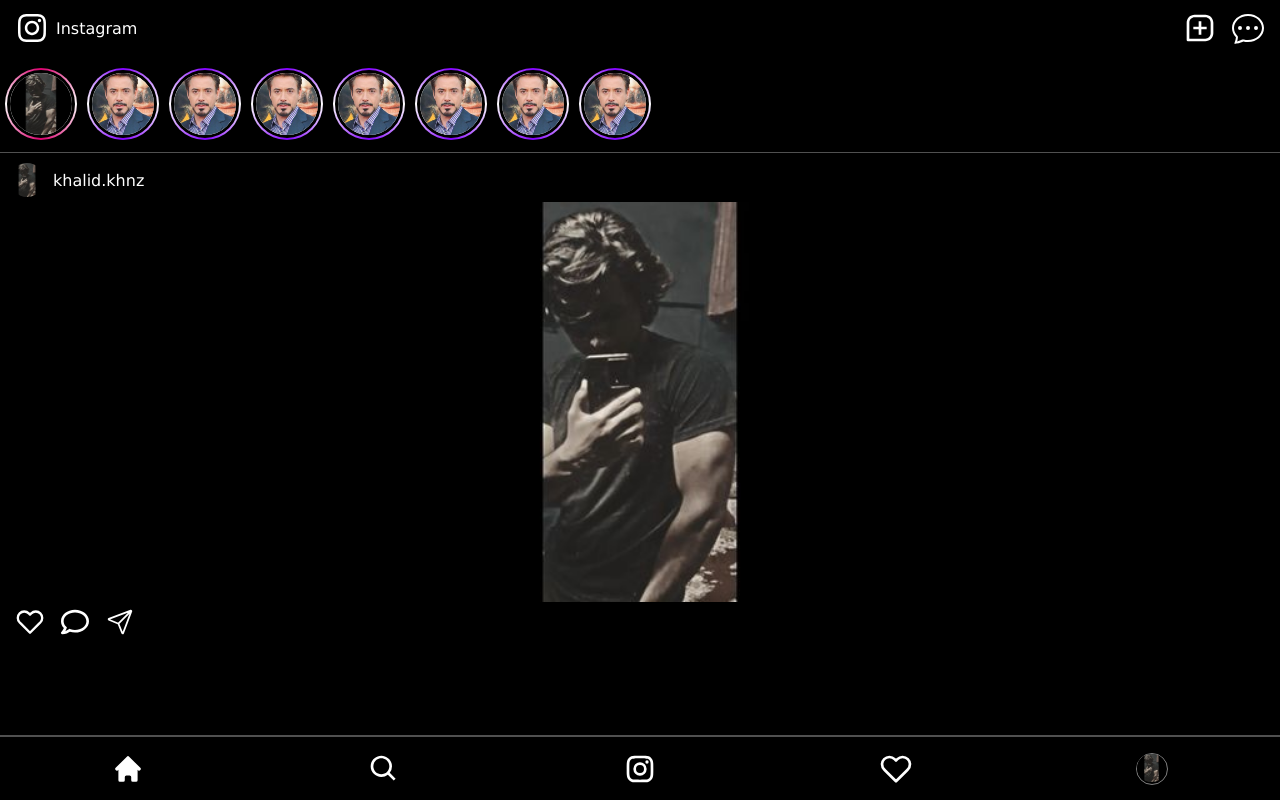
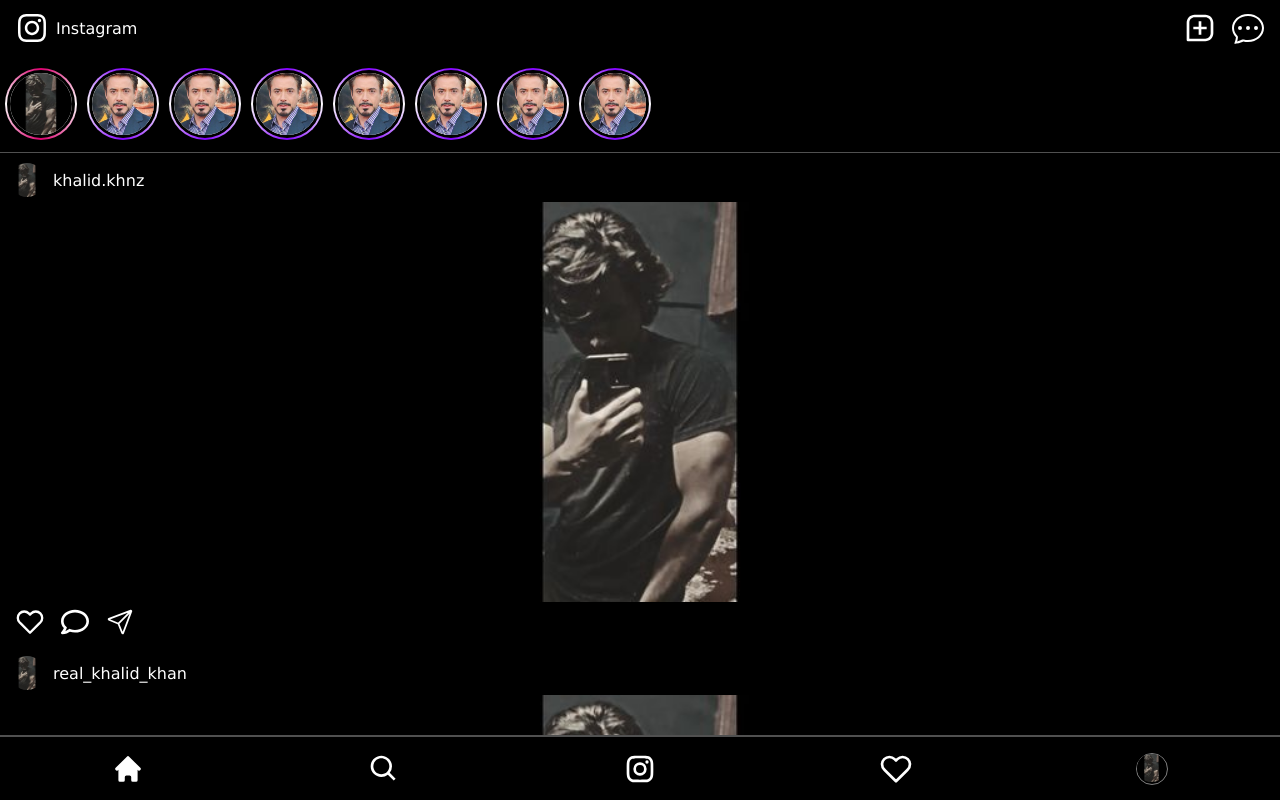
Before and after one commit to khalid9996/realinstagram, a React (Create React App) app: page / in a window 1280 px wide. Built offline with nearby package versions, Linux system fonts and the light colour scheme; no server answers.

Commit message:
Added Auth Context

```diff
--- a/src/App.jsx
+++ b/src/App.jsx
@@ -1,4 +1,5 @@
 import { BrowserRouter, Routes, Route, Navigate } from "react-router-dom";
+import Profile from "./pages/components/Profile";
 import Home from "./pages/Home";
 import Login from "./pages/Login";
 import Register from "./pages/Register";
@@ -28,6 +29,8 @@ function App() {
 
           <Route path="/login" element={<Login />} />
           <Route path="/register" element={<Register />} />
+          <Route path="/profile" element={<Profile />} />
+
         </Routes>
       </BrowserRouter>
     </>
--- a/src/firebase.js
+++ b/src/firebase.js
@@ -16,4 +16,4 @@ const firebaseConfig = {
 
 const app = initializeApp(firebaseConfig);
 const analytics = getAnalytics(app);
-export const auth = getAuth();
+export const auth = getAuth(app);
--- a/src/index.js
+++ b/src/index.js
@@ -2,6 +2,12 @@ import React from "react";
 import ReactDOM from "react-dom/client";
 import "./index.css";
 import App from "./App";
+import { AuthContextProvider } from './pages/components/context/AuthContext'
+
 
 const root = ReactDOM.createRoot(document.getElementById("root"));
-root.render(<App />);
+root.render(
+    <AuthContextProvider>
+        <App />
+    </AuthContextProvider>
+);
--- a/src/pages/Login.jsx
+++ b/src/pages/Login.jsx
@@ -2,16 +2,29 @@ import React from "react";
 import './login.css'
 import {GrInstagram} from "react-icons/gr"
 import { useState } from "react";
+import {auth} from "../firebase"
+import { signInWithEmailAndPassword } from "firebase/auth";
 
 
-const handleSubmit = async (event) => {
-  event.preventDefault()
-  console.log("Submit Clicked")
-}
 
 const Login = () => {
   const [email, setEmail] = useState('');
   const [password, setPassword] = useState('');
+  const handleSubmit = async (event) => {
+    event.preventDefault()
+    await signInWithEmailAndPassword(auth, email, password)
+    .then((userCredential) => {
+      // Signed in
+      const user = userCredential.user;
+      console.log(user)
+      // ...
+    })
+    .catch((error) => {
+      const errorCode = error.code;
+      const errorMessage = error.message;
+      console.log(`Error Code : ${errorCode} and Message : ${errorMessage}`)
+    });
+  }
 
 return <div className="login__page">
     <div className="login__window">
--- a/src/pages/Register.jsx
+++ b/src/pages/Register.jsx
@@ -18,12 +18,12 @@ const Register = () => {
     event.preventDefault()
     console.log(email)
     console.log(password)
-    createUserWithEmailAndPassword(auth, email, password)
+    await createUserWithEmailAndPassword(auth, email, password)
     .then((userCredential) => {
       // Signed in
       console.log("Signed In")
       const user = userCredential.user;
-      console.log(`User Credential : ${user}`)
+      console.log(user)
       // ...
     })
     .catch((error) => {
--- a/src/pages/components/Feed.jsx
+++ b/src/pages/components/Feed.jsx
@@ -1,10 +1,17 @@
 import React from "react";
 import "./feed.css";
 import Post from "./Post";
+import { posts } from "../../testdata";
+
+
+console.log(posts)
+
 const Feed = () => {
   return (
     <div className="feed">
-      <Post />
+     {posts.map(post => (
+      <Post user={post.username} key={post.key} posturl={post.posturl}/>
+      ))}
     </div>
   );
 };
--- a/src/pages/components/Nav.jsx
+++ b/src/pages/components/Nav.jsx
@@ -5,6 +5,8 @@ import { BiSearch } from "react-icons/bi";
 import { RiInstagramLine } from "react-icons/ri";
 import { FiHeart } from "react-icons/fi";
 import me from "../../assets/me.jpg";
+import { Link } from "react-router-dom";
+
 const Nav = () => {
   return (
     <nav>
@@ -12,9 +14,9 @@ const Nav = () => {
       <BiSearch className="nav__icons" />
       <RiInstagramLine className="nav__icons" />
       <FiHeart className="nav__icons" />
-      <div className="profile__icon">
+      <Link to="/profile"><div className="profile__icon">
         <img src={me} alt="profile" />
-      </div>
+      </div></Link>
     </nav>
   );
 };
--- a/src/pages/components/Post.jsx
+++ b/src/pages/components/Post.jsx
@@ -5,18 +5,18 @@ import { FiHeart } from "react-icons/fi";
 import { FaRegComment } from "react-icons/fa";
 import { IoPaperPlaneOutline } from "react-icons/io5";
 
-const Post = () => {
+const Post = ({user,posturl}) => {
   return (
     <div className="post">
       <div className="post__head">
         <div className="post__profile">
           <img src={me} alt="" />
         </div>
-        <span>khalid.khnz</span>
+        <span>{user}</span>
       </div>
 
       <div className="post__img">
-        <img src={me} alt="" />
+        <img src={me} alt="post" />
       </div>
 
       <div className="interact__icons">
--- /dev/null
+++ b/src/pages/components/Profile.jsx
@@ -0,0 +1,12 @@
+import React, { useContext } from 'react'
+import { AuthContext } from './context/AuthContext'
+
+const Profile = () => {
+  const {currentUser} = useContext(AuthContext)
+  console.log(currentUser.email)
+  return (
+    <div>Profile</div>
+  )
+}
+
+export default Profile
--- /dev/null
+++ b/src/pages/components/context/AuthContext.js
@@ -0,0 +1,26 @@
+import { onAuthStateChanged } from "firebase/auth";
+import { createContext, useEffect, useState } from "react";
+import { auth } from "../../../firebase"
+
+export const AuthContext = createContext()
+
+export const AuthContextProvider = ({ children }) => {
+    const [currentUser, setCurrentUser] = useState({})
+
+    useEffect(() => {
+      const unsub = onAuthStateChanged(auth, (user) => {
+        setCurrentUser(user)
+        console.log(user)
+      })
+
+      return () => {
+        unsub()
+      }
+    }, [])
+
+    return (
+      <AuthContext.Provider value={{ currentUser }}>
+        {children}
+      </AuthContext.Provider>
+    )
+  }
--- /dev/null
+++ b/src/testdata.js
@@ -0,0 +1,28 @@
+
+import me from "./assets/me.jpg"
+
+export let posts = [
+    {
+        key:1,
+        username:"khalid.khnz",
+        posturl: {me},
+    },
+
+    {
+        key:2,
+        username:"real_khalid_khan",
+        posturl: "../../assets/me.jpg",
+    },
+
+    {
+        key:3,
+        username:"chup_chap_charlie",
+        posturl: "../../assets/me.jpg",
+    },
+
+    {
+        key:4,
+        username:"real_danish_khan",
+        posturl: "../../assets/me.jpg",
+    },
+]
```
